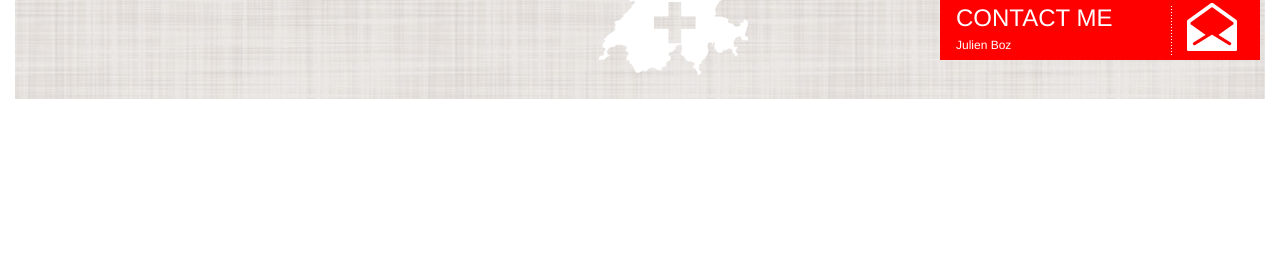
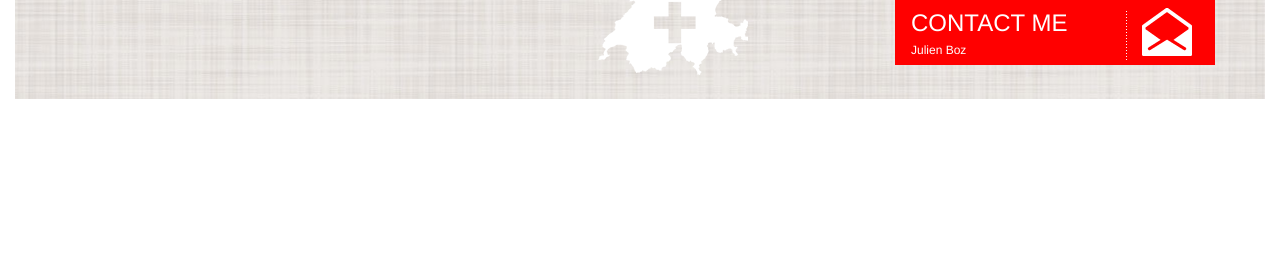
Before and after one commit to ifocusit/ifocusit.ch, a plain HTML site: page index.html in a window 1280 px wide. Shown: the part 529-800 px from the top of the page. Drawn offline with nearby package versions, Linux system fonts and the light colour scheme.

Commit message:
padding right contactme

```diff
--- a/css/master.css
+++ b/css/master.css
@@ -102,6 +102,7 @@ strong {
   -moz-animation-delay: 5s;
   -ms-animation-delay: 5s;
   animation-delay: 5s;
+  padding-right: 50px;
 }
 
 #contactme .button {
@@ -114,12 +115,6 @@ strong {
   color: #fff;
   font-size: 24px;
   text-decoration: none;
-  position: relative;
-  top: -5px;
-  left: -5px;
-  /*-webkit-transition: background 0.5s linear;
-  -moz-transition: background 0.5s linear;
-  transition: background 0.5s linear;*/
 }
 
 #contactme .button span {
```
